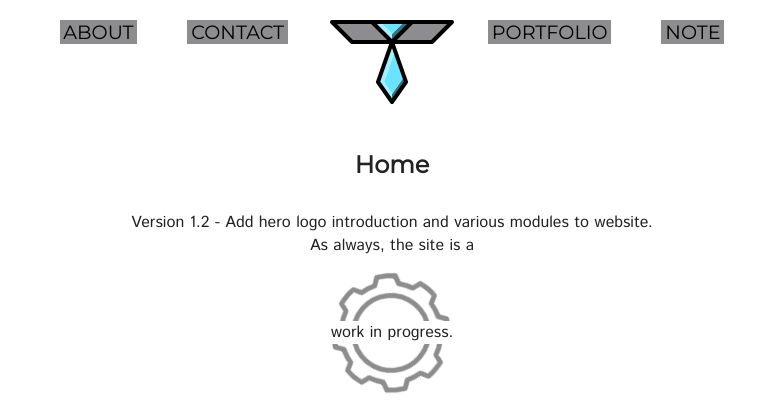
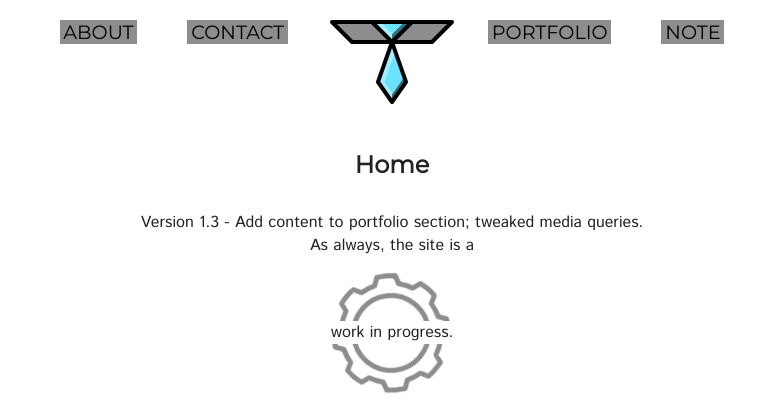
Before and after one commit to timolawl/timolawl.github.io, a Jekyll site: the page built from index.html, in a window 1280 px wide. Shown: the top 405 px of the page, without its empty margins (248-1031 px from the left). Built offline with Jekyll 4.4.1, drawn with Linux system fonts in a browser that asks for light colours.

Commit message:
Update version number to reflect changes.

```diff
--- a/index.html
+++ b/index.html
@@ -3,7 +3,7 @@ layout: page
 title: Home
 ---
 <p>
-Version 1.2 - Add hero logo introduction and various modules to website.</p>
+Version 1.3 - Add content to portfolio section; tweaked media queries.</p>
 
 <p>As always, the site is a <div> <div class="fill"></div><span class="home__cog">
         <svg class="cog" xmlns="http://www.w3.org/2000/svg" viewBox="0 0 96 96">
```
